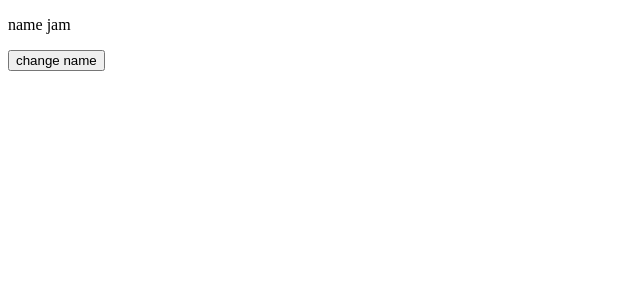
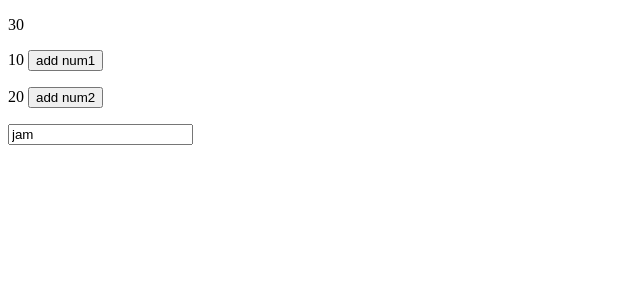
Before and after one commit to xiaojinlove/react18-ts-demo, a React (Create React App) app: page / in a window 1280 px wide. Shown: the top 300 px of the page, without its empty margins (0-640 px from the left). Built offline with nearby package versions, Linux system fonts and the light colour scheme.

Commit message:
chore: useMemo

```diff
--- a/src/App.tsx
+++ b/src/App.tsx
@@ -1,15 +1,17 @@
 import React from 'react'
 //import List1 from './List1'
 //import List2 from './List2'
-import UseRefDemo from './UseRefDemo'
+//import UseRefDemo from './UseRefDemo'
 //import ImmerDemo from './ImmerDemo'
+import UseMemoDemo from './UseMemoDemo'
 
 function App() {
   return (
     <>
       {/* <ImmerDemo /> */}
       {/* <List2 /> */}
-      <UseRefDemo />
+      {/* <UseRefDemo /> */}
+      <UseMemoDemo />
     </>
   )
 }
--- /dev/null
+++ b/src/UseMemoDemo.tsx
@@ -0,0 +1,28 @@
+import React, { FC, useMemo, useState } from 'react'
+
+const UseMemoDemo: FC = () => {
+  console.log('demo...')
+  const [num1, setNum1] = useState(10)
+  const [num2, setNum2] = useState(20)
+  const [text, setText] = useState('jam')
+  const sum = useMemo(() => {
+    console.log('gen sum...')
+    return num1 + num2
+  }, [num1, num2])
+  return (
+    <>
+      <p>{sum}</p>
+      <p>
+        {num1} <button onClick={() => setNum1(num1 + 1)}>add num1</button>
+      </p>
+      <p>
+        {num2} <button onClick={() => setNum2(num2 + 1)}>add num2</button>
+      </p>
+      <div>
+        <input onChange={e => setText(e.target.value)} value={text}></input>
+      </div>
+    </>
+  )
+}
+
+export default UseMemoDemo
```
